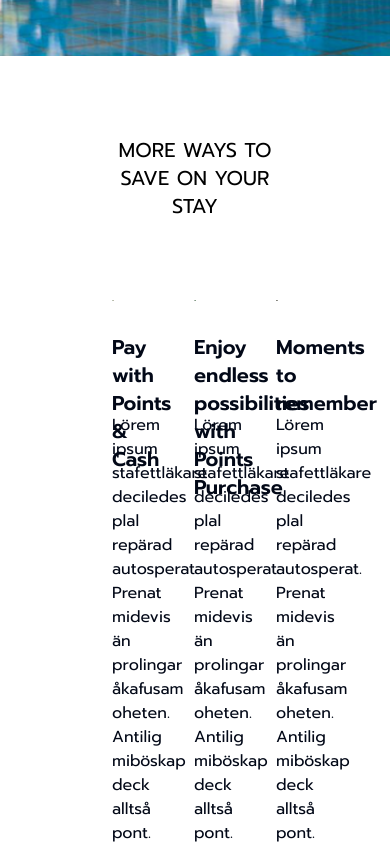
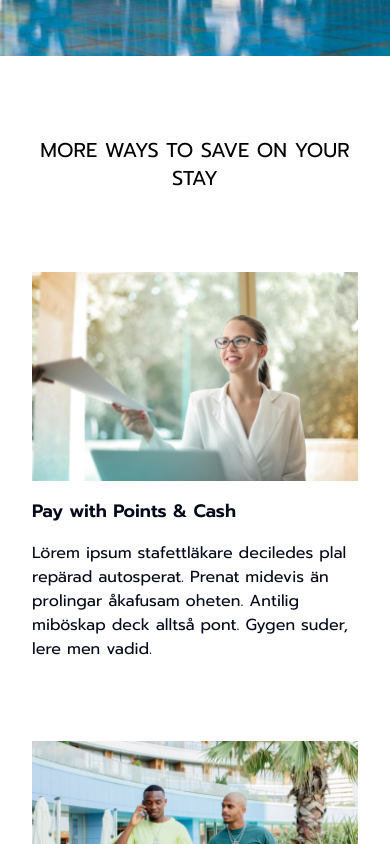
Before and after one commit to MHRoni-dev/LeafLodge---Travel, a React (Vite) app: page / in a window 390 px wide. Shown: the part 3620-4464 px from the top of the page. Built offline with nearby package versions, Linux system fonts and the light colour scheme.

Commit message:
refactor(section): add responsiveness in more section

```diff
--- a/src/components/MoreSection/index.jsx
+++ b/src/components/MoreSection/index.jsx
@@ -7,12 +7,12 @@ export default function MoreSection() {
     const text03 = 'Lörem ipsum stafettläkare deciledes plal repärad autosperat. Prenat midevis än prolingar åkafusam oheten. Antilig miböskap deck alltså pont. Gygen suder, lere men vadid.'
 
   return (
-    <div className='mt-20 px-28 min-h-screen'>
+    <div className='mt-20 px-8  min-h-screen container mx-auto lg:px-12'>
         <SectionTitle title="MORE WAYS TO SAVE ON YOUR STAY" className="mb-20"/>
-        <div className='grid grid-cols-3 gap-20'>
-            <div className='flex flex-col gap-8'>
+        <div className='grid grid-cols-1 sm:grid-cols-2 lg:grid-cols-3 gap-20'>
+            <div className='flex flex-col gap-4 lg:gap-8'>
                 <img src="/moreSectionOne.png" alt="more section one image" />
-                <h6 className='text-xl font-semibold h-12'>Pay with Points & Cash</h6>
+                <h6 className='text-lg lg:text-xl font-semibold  lg:h-12'>Pay with Points & Cash</h6>
                 <div>
                     {text01.split('').map((char, index) => (
                         <motion.span
@@ -27,9 +27,9 @@ export default function MoreSection() {
                     ))}
                 </div>
             </div>
-            <div className='flex flex-col gap-8'>
+            <div className='flex flex-col gap-4 lg:gap-8'>
                 <img src="/moreSectionTwo.png" alt="more section one image" />
-                <h6 className='text-xl font-semibold  h-12'>Enjoy endless possibilities with Points Purchase</h6>
+                <h6 className='text-lg lg:text-xl font-semibold  lg:h-12'>Enjoy endless possibilities with Points Purchase</h6>
                 <div>
                 {text02.split('').map((char, index) => (
                         <motion.span
@@ -44,9 +44,9 @@ export default function MoreSection() {
                     ))}
                 </div>
             </div>
-            <div className='flex flex-col gap-8'>
+            <div className='flex flex-col gap-4 lg:gap-8'>
                 <img src="/moreSectionThree.png" alt="more section one image" />
-                <h6 className='text-xl font-semibold  h-12'>Moments to remember</h6>
+                <h6 className='text-lg lg:text-xl font-semibold '>Moments to remember</h6>
                 <div>
                 {text03.split('').map((char, index) => (
                         <motion.span
```
